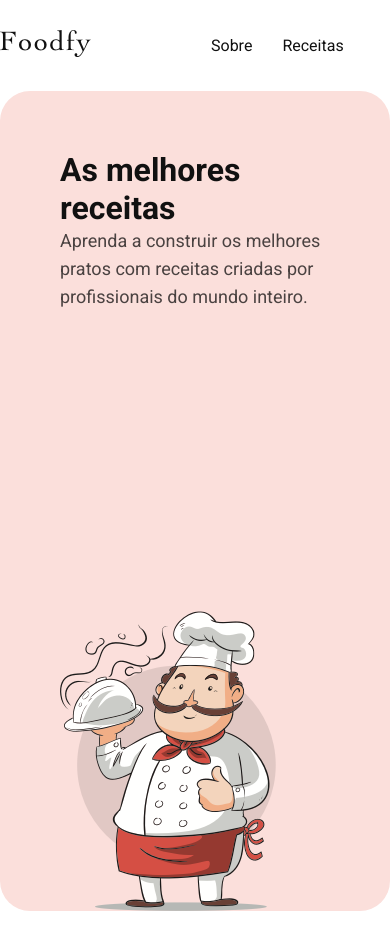
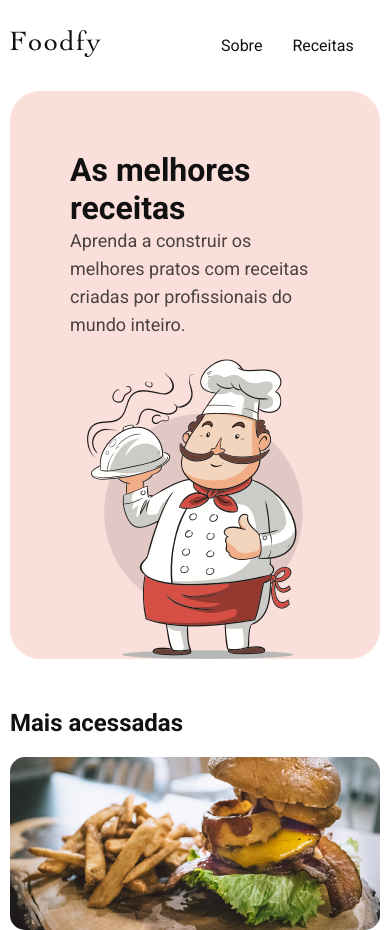
Before and after one commit to diogomiyagi/foodfy, a plain HTML site: page index.html in a window 390 px wide. Shown: the top 930 px of the page. Drawn offline with Linux system fonts and the light colour scheme; a script that the page names is missing.

Commit message:
update-responsive

```diff
--- a/css/style.css
+++ b/css/style.css
@@ -12,8 +12,9 @@ body {
 
 header,
 main {
-  max-width: 940px;
+  max-width: 960px;
   margin: 0 auto;
+  padding: 0 10px;
 }
 
 .menu {
@@ -32,16 +33,17 @@ nav {
   gap: 30px;
 }
 
-nav a{
+nav a {
   text-decoration: none;
   font-size: 16px;
   color: #111111;
 }
-nav a:hover{
-  border-bottom:1px solid #FBDFDB;
+
+nav a:hover {
+  border-bottom: 1px solid #FBDFDB;
 }
 
-.ativo{
+.ativo {
   font-weight: 700;
 }
 
@@ -93,8 +95,8 @@ h1 {
 
 .cards {
   display: grid;
-  /* grid-template-columns: repeat(auto-fill, minmax(200px, 1fr)); */
-  grid-template-columns: repeat(3, 1fr);
+  grid-template-columns: repeat(auto-fill, minmax(250px, 1fr));
+  /* grid-template-columns: repeat(3, 1fr); */
   gap: 20px;
 }
 
@@ -127,3 +129,28 @@ footer {
   text-align: center;
   padding: 23px 0;
 }
+
+/* resposividade!! */
+@media only screen and (max-width: 991px) {
+
+  .banner {
+    background: #FBDFDB;
+    border-radius: 30px;
+    border-radius: 30px;
+
+    display: grid;
+    grid-template-columns: 1fr;
+
+    padding: 0 60px;
+    gap: 0;
+  }
+
+  .info-banner {
+    padding: 60px 0 0 0;
+  }
+
+  .banner img {
+    padding: 20px 0 0;
+    margin: 0 auto;
+  }
+}
```
